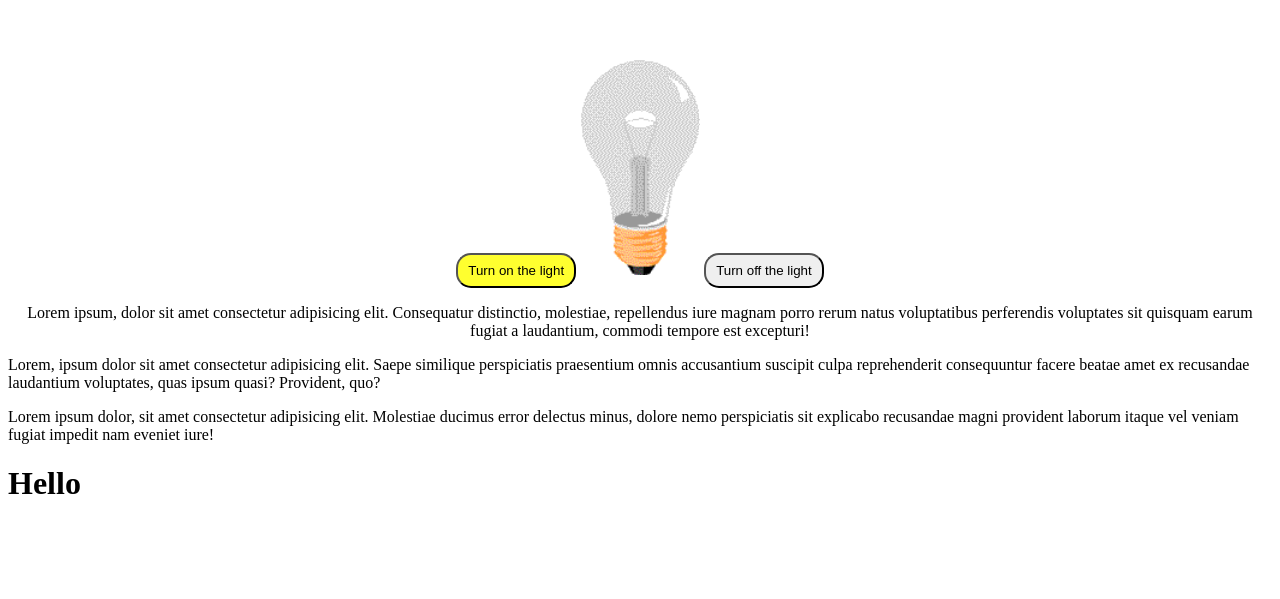
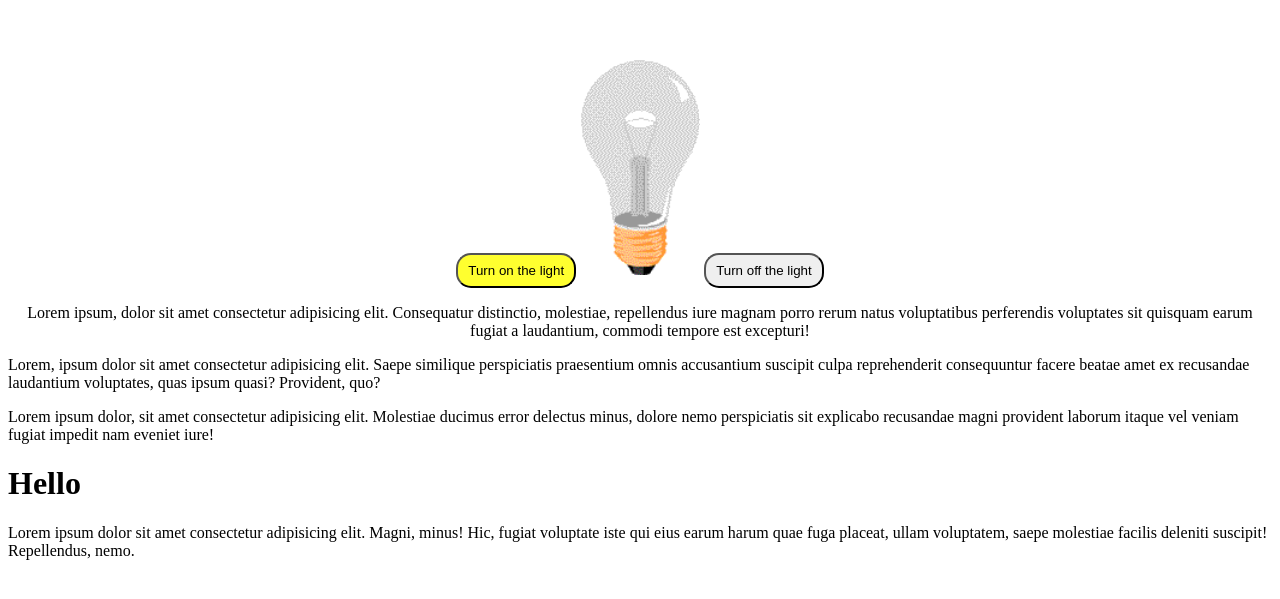
Before and after one commit to jobaed/Light-onOff, a plain HTML site: page index.html in a window 1280 px wide. Shown: the part 101-700 px from the top of the page. Drawn offline with Linux system fonts and the light colour scheme.

Commit message:
Signed-off-by: jobaed <you@example.comjobaedbhuiyan34@gmail.com>

```diff
--- a/index.html
+++ b/index.html
@@ -23,6 +23,13 @@
         Lorem, ipsum dolor sit amet consectetur adipisicing elit. Saepe similique perspiciatis praesentium omnis accusantium suscipit culpa reprehenderit consequuntur facere beatae amet ex recusandae laudantium voluptates, quas ipsum quasi? Provident, quo?
         <p>Lorem ipsum dolor, sit amet consectetur adipisicing elit. Molestiae ducimus error delectus minus, dolore nemo perspiciatis sit explicabo recusandae magni provident laborum itaque vel veniam fugiat impedit nam eveniet iure!</p>
         <h1>Hello</h1>
+
+
+
+
+
+
+        <p>Lorem ipsum dolor sit amet consectetur adipisicing elit. Magni, minus! Hic, fugiat voluptate iste qui eius earum harum quae fuga placeat, ullam voluptatem, saepe molestiae facilis deleniti suscipit! Repellendus, nemo.</p>
     </div>
 </body>
 
```
